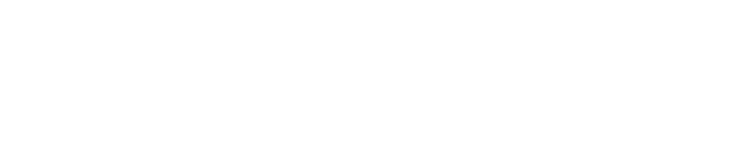
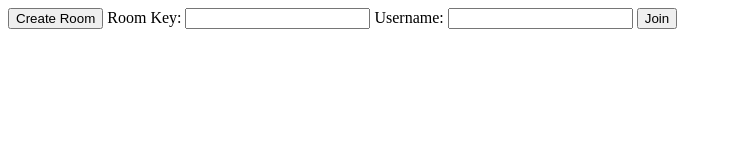
Before and after one commit to frayfray248/chat-rooms, a website: page public/index.html in a window 1280 px wide. Shown: the whole page, without its empty margins (0-732 px from the left). Drawn offline with nearby package versions, Linux system fonts and the light colour scheme.

Commit message:
added join chat room form html

```diff
--- a/public/index.html
+++ b/public/index.html
@@ -8,7 +8,14 @@
 </head>
 
 <body>
-
+    <form>
+        <button type="button">Create Room</button>
+        <label for="roomKeyInput">Room Key:</label>
+        <input id="roomKeyInput" type="text" required>
+        <label for="usernameInput" required>Username:</label>
+        <input id="usernameInput" type="text">
+        <input type="submit" value="Join">
+    </form>
     <script src="script.js"></script>
 </body>
 
--- a/public/script.js
+++ b/public/script.js
@@ -0,0 +1,9 @@
+const createRoomHandler = (event) => {
+    event.preventDefault()
+}
+
+$(function () {
+
+    $('#createRoomInput').on('click', createRoomHandler)
+
+})
```
